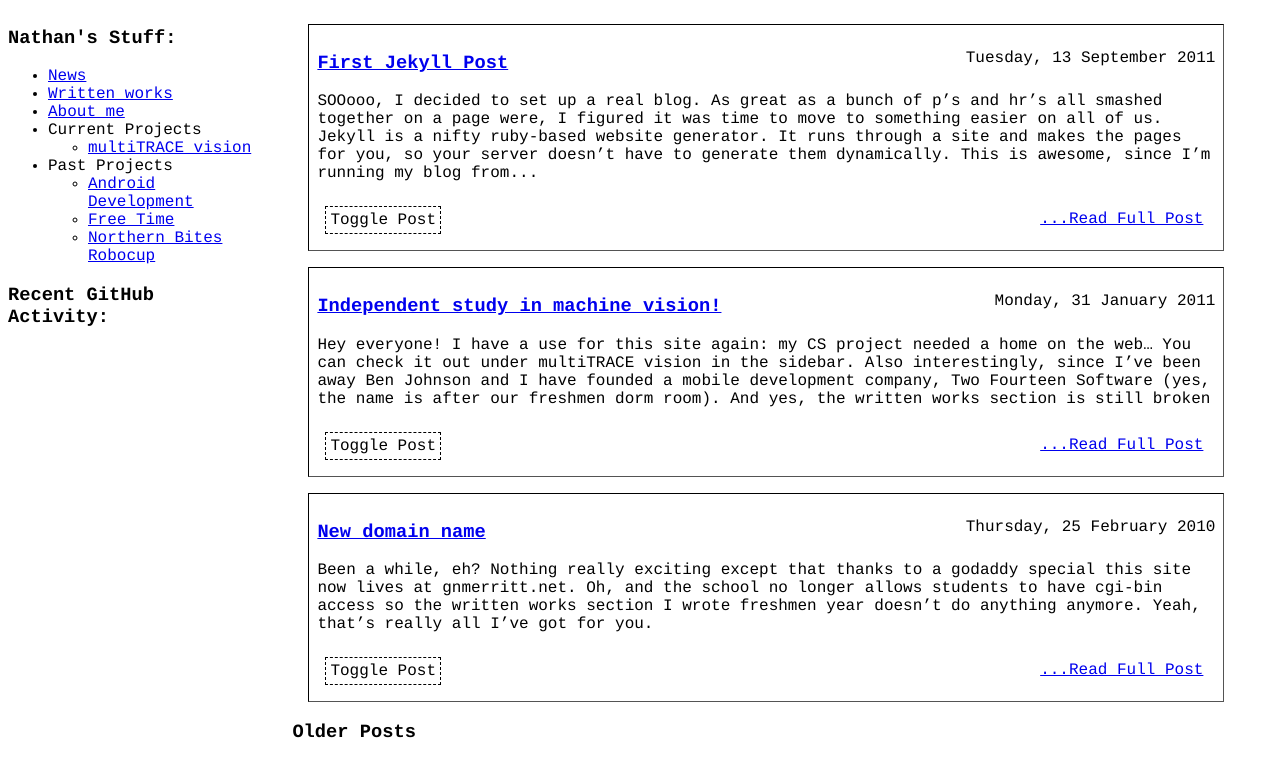
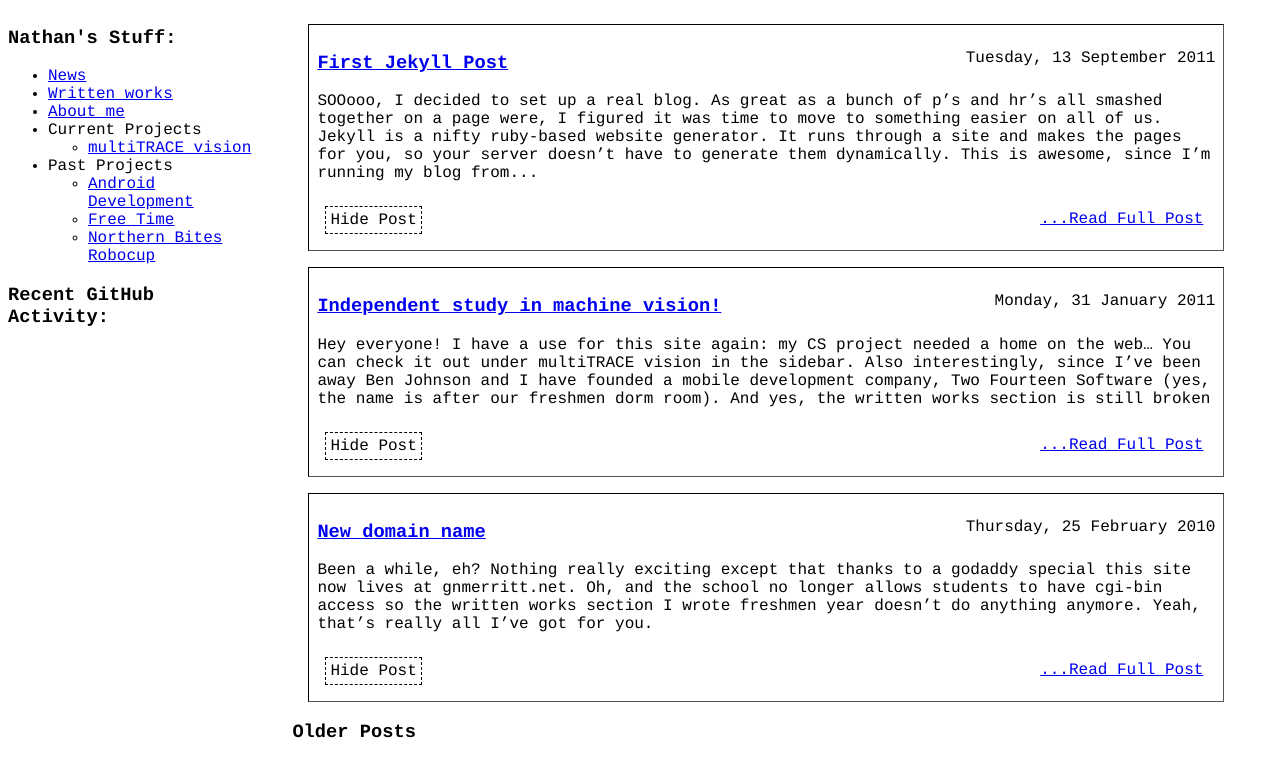
Before and after one commit to gnmerritt/gnmerritt.net, a Jekyll site: the page built from index.markdown, in a window 1280 px wide. Shown: the top 777 px of the page. Built offline with Jekyll 4.4.1, drawn with Linux system fonts in a browser that asks for light colours; some of the changed lines change nothing that is shown.

Commit message:
made toggle post button have dynamic text

```diff
--- a/index.markdown
+++ b/index.markdown
@@ -17,7 +17,7 @@
 
        <div class="clear">
      {% if post.content.size > 75 %}
-       <p class="hide" onclick="gnm.toggleOpen('{{ postUid }}')">Toggle Post</p>
+       <p class="hide" onclick="gnm.togglePost(this, '{{ postUid }}')">Hide Post</p>
        <p class="more"><a href="{{ post.id }}.html">...Read Full Post</a></p>
      {% endif %}
        </div>
--- a/js/blog.js
+++ b/js/blog.js
@@ -26,18 +26,20 @@
 var gnm =
 {
     // toggles the 'closed' class on an item, used to show/hide on demand
-    toggleOpen:function(elemId)
+    togglePost:function(source, elemId)
     {
-	var source = $(elemId);
-	if (source != null)
+	var article = $(elemId);
+	if (article != null)
 	{
-	    if (source.hasClass('closed'))
+	    if (article.hasClass('closed'))
 	    {
-		source.removeClass('closed');
+		article.removeClass('closed');
+		source.innertHtml = 'Hide Post';
 	    }
 	    else
 	    {
-		source.addClass('closed');
+		article.addClass('closed');
+		source.innertHtml = 'Show Post';
 	    }
 	}
     },
```
